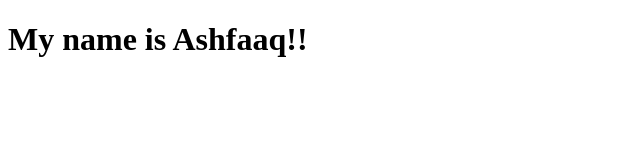
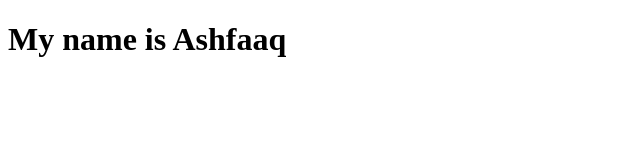
Before and after one commit to xobeyashx/first-github-project, a plain HTML site: page index.html in a window 1280 px wide. Shown: the full height of the page, 0-640 px from the left. Drawn offline with Linux system fonts and the light colour scheme.

Commit message:
Remove exclamation mark

```diff
--- a/index.html
+++ b/index.html
@@ -7,6 +7,6 @@
     <title>Document</title>
 </head>
 <body>
-    <h1>My name is Ashfaaq!!</h1>
+    <h1>My name is Ashfaaq</h1>
 </body>
 </html>
```
